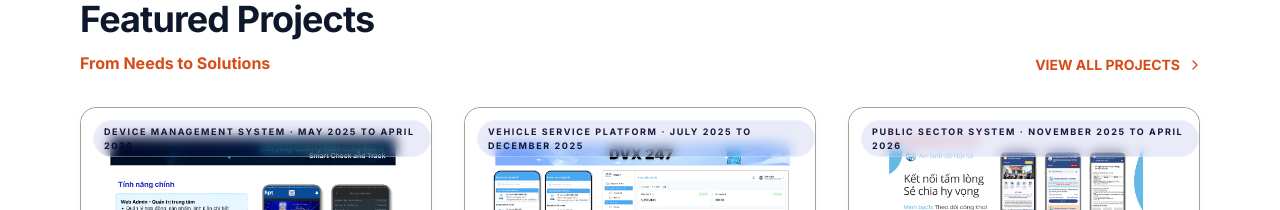
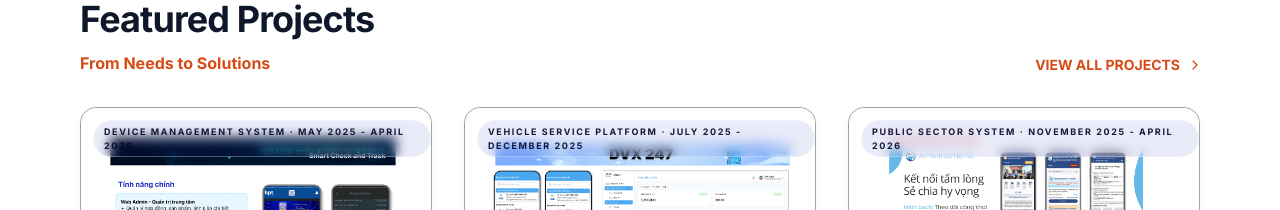
Before and after one commit to ntthuyen11723/portfolioNTTH, a Next.js app: page / in a window 1280 px wide. Shown: the part 1140-1350 px from the top of the page. Built offline with nearby package versions, Linux system fonts and the light colour scheme.

Commit message:
Update project duration formatting in constants.ts
updated now

```diff
--- a/src/features/projects/constants.ts
+++ b/src/features/projects/constants.ts
@@ -11,7 +11,7 @@ export const PROJECTS: Project[] = [
     type: "Device Management System",
     domain: "Enterprise / Supply Chain/ Inventory Management",
     method: "Waterfall",
-    duration: "May 2025 to April 2026",
+    duration: "May 2025 - April 2026",
     teamSize: 6,
 
     shortDescription:
@@ -115,7 +115,7 @@ export const PROJECTS: Project[] = [
     title_card: "24/7 Vehicle Service Platform",
     type: "Vehicle Service Platform",
     domain: "Service Platform",
-    duration: "July 2025 to December 2025",
+    duration: "July 2025 - December 2025",
     method: "Agile",
     teamSize: 5,
 
@@ -213,7 +213,7 @@ export const PROJECTS: Project[] = [
     title_card: "Digital Transformation",
     type: "Public Sector System",
     domain: "Government",
-    duration: "November 2025 to April 2026",
+    duration: "November 2025 - April 2026",
     method: "Agile",
     teamSize: 8,
 
```
